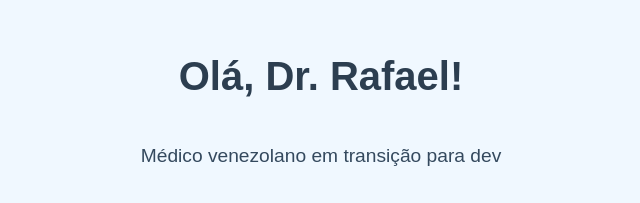
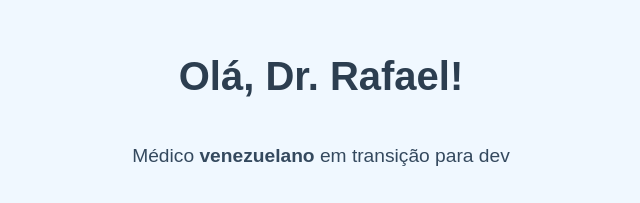
Before and after one commit to macrafa/fullstack-journey, a plain HTML site: page index.html in a window 1280 px wide. Shown: the part 222-425 px from the top of the page, 319-959 px from the left. Drawn offline with Linux system fonts and the light colour scheme.

Commit message:
Bold venezuelano text in description

```diff
--- a/index.html
+++ b/index.html
@@ -37,7 +37,7 @@
 </head>
 <body>
     <h1>Olá, Dr. Rafael!</h1>
-    <p>Médico venezolano em transição para dev</p>
+    <p>Médico <strong>venezuelano</strong> em transição para dev</p>
     <p class="status">Status: Médico + Dev em construção 🏗️</p>
     <p>Início da jornada: 01/07/2025</p>
     <script>
```
